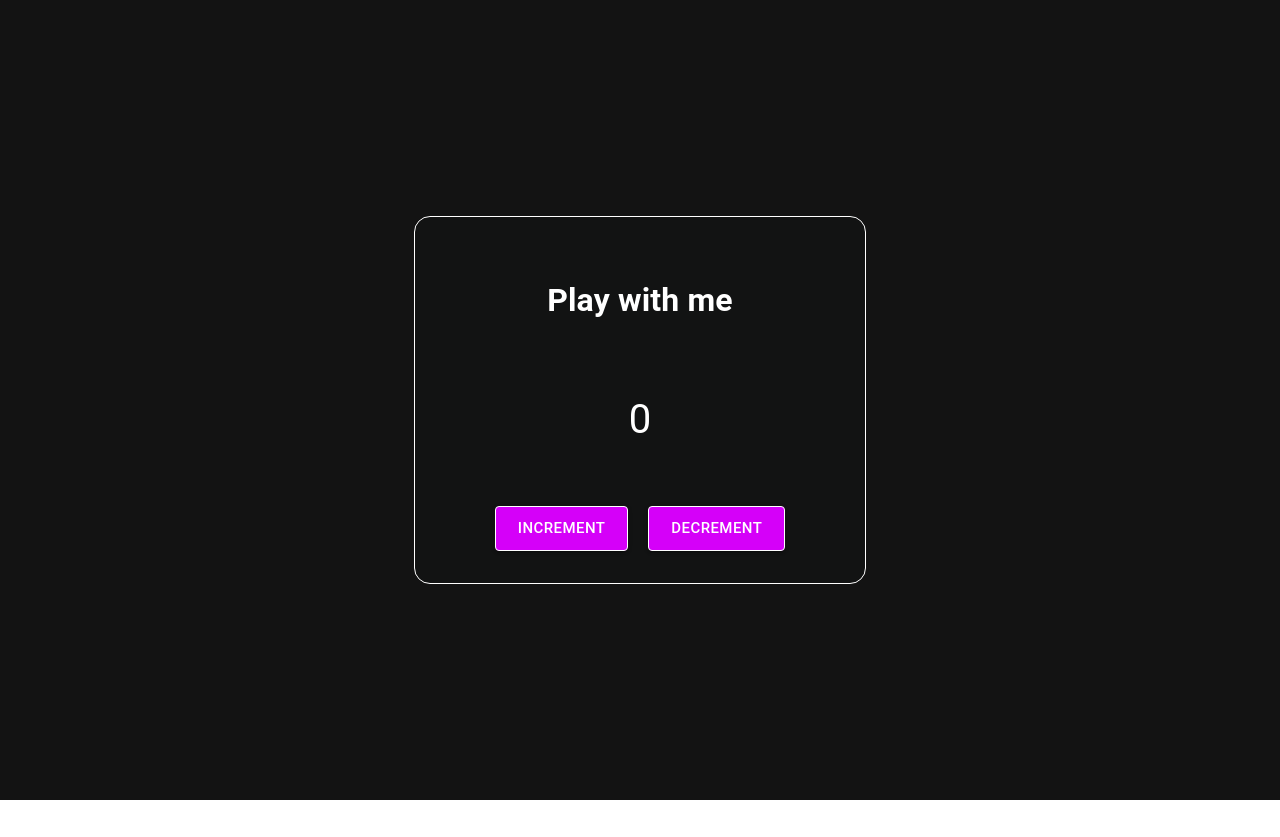
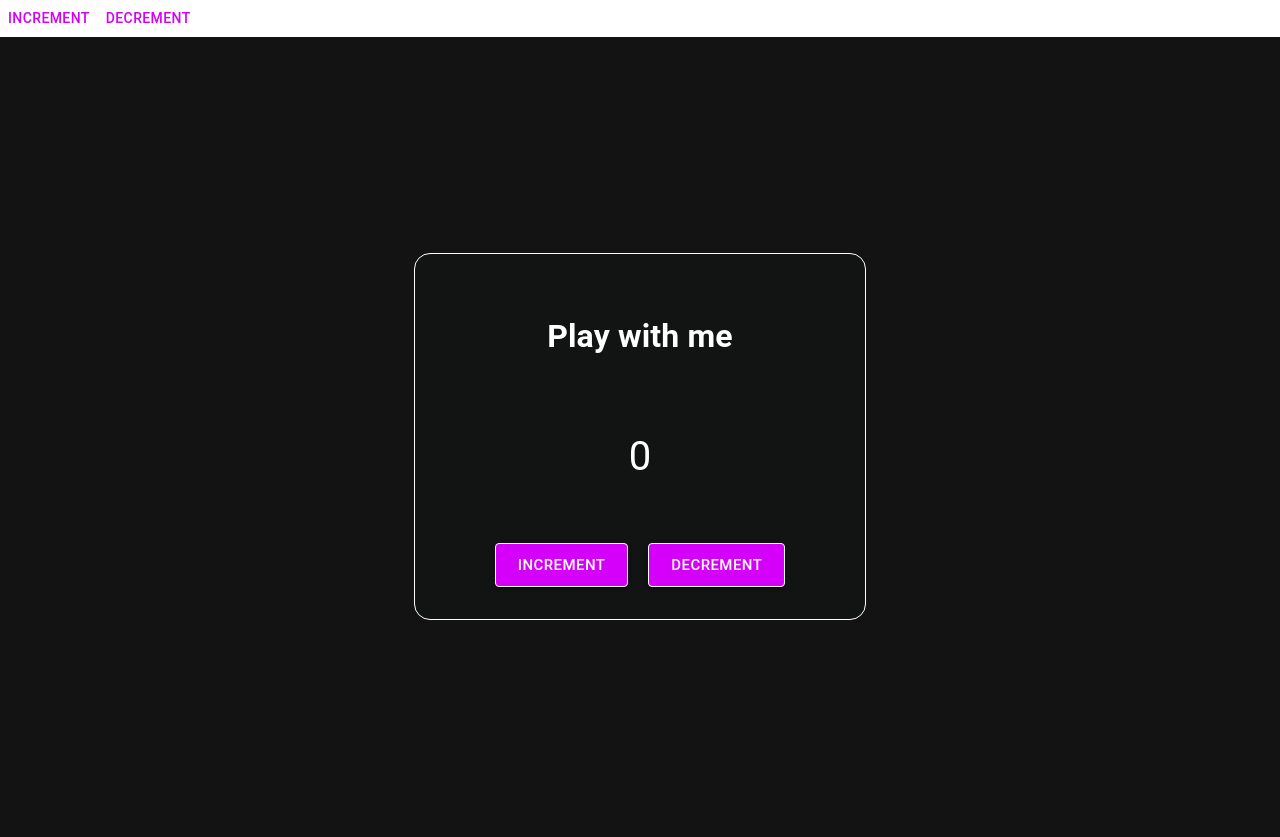
Before and after one commit to laurentiucm22/stateManager, a React (Create React App) app in the folder state-manager/: page / in a window 1280 px wide. Before the commit the page ends 800 px from the top, so only its background shows below. Built offline with nearby package versions, Linux system fonts and the light colour scheme; the HTML template or start-up script is replaced by a standard one.

Commit message:
Add Global State Component

```diff
--- a/state-manager/src/App.js
+++ b/state-manager/src/App.js
@@ -3,11 +3,13 @@ import "./App.css";
 import CounterPage from "./pages/CounterPage";
 import { ThemeProvider } from "@mui/material/styles";
 import theme from "./utilities/theme";
+import GlobalState from "./state/GlobalState";
 
 const App = () => {
   return (
     <ThemeProvider theme={theme}>
       <CssBaseline />
+      <GlobalState />
       <CounterPage />
     </ThemeProvider>
   );
--- a/state-manager/src/pages/CounterPage.js
+++ b/state-manager/src/pages/CounterPage.js
@@ -1,7 +1,6 @@
 import React, { useState } from "react";
 import Counter from "../components/Counter";
 import { Box } from "@mui/material";
-import { state } from "../constants/state";
 
 const CounterPage = () => {
   const [counter, setCounter] = useState(0);
--- /dev/null
+++ b/state-manager/src/state/GlobalState.js
@@ -0,0 +1,39 @@
+import { Button } from "@mui/material";
+import React, { useState } from "react";
+
+const initialState = {
+  count: 0,
+};
+
+const state = () => {
+  return {
+    state: initialState.count,
+  };
+};
+
+console.log(state);
+
+const actions = {
+  incrementCounter: (store, amount) => {
+    const newCounterValue = store.state + amount;
+    console.log(newCounterValue);
+  },
+};
+// const useGlobal = globalHook(initialState, actions);
+
+const GlobalState = () => {
+  const [globalState, setGlobalState] = useState(initialState.count);
+
+  return (
+    <div>
+      <Button
+        onClick={() => console.log(actions.incrementCounter(initialState, 1))}
+      >
+        Increment
+      </Button>
+      <Button>Decrement</Button>
+    </div>
+  );
+};
+
+export default GlobalState;
```
